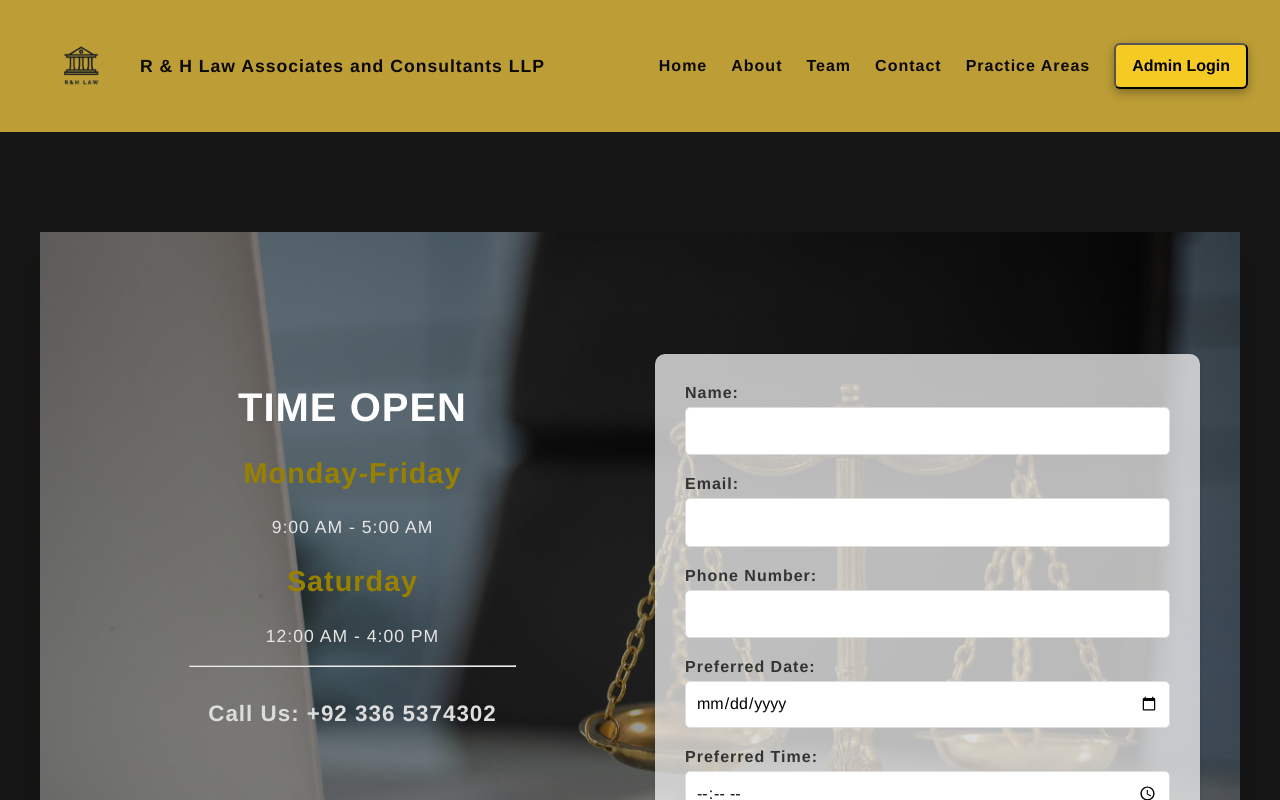
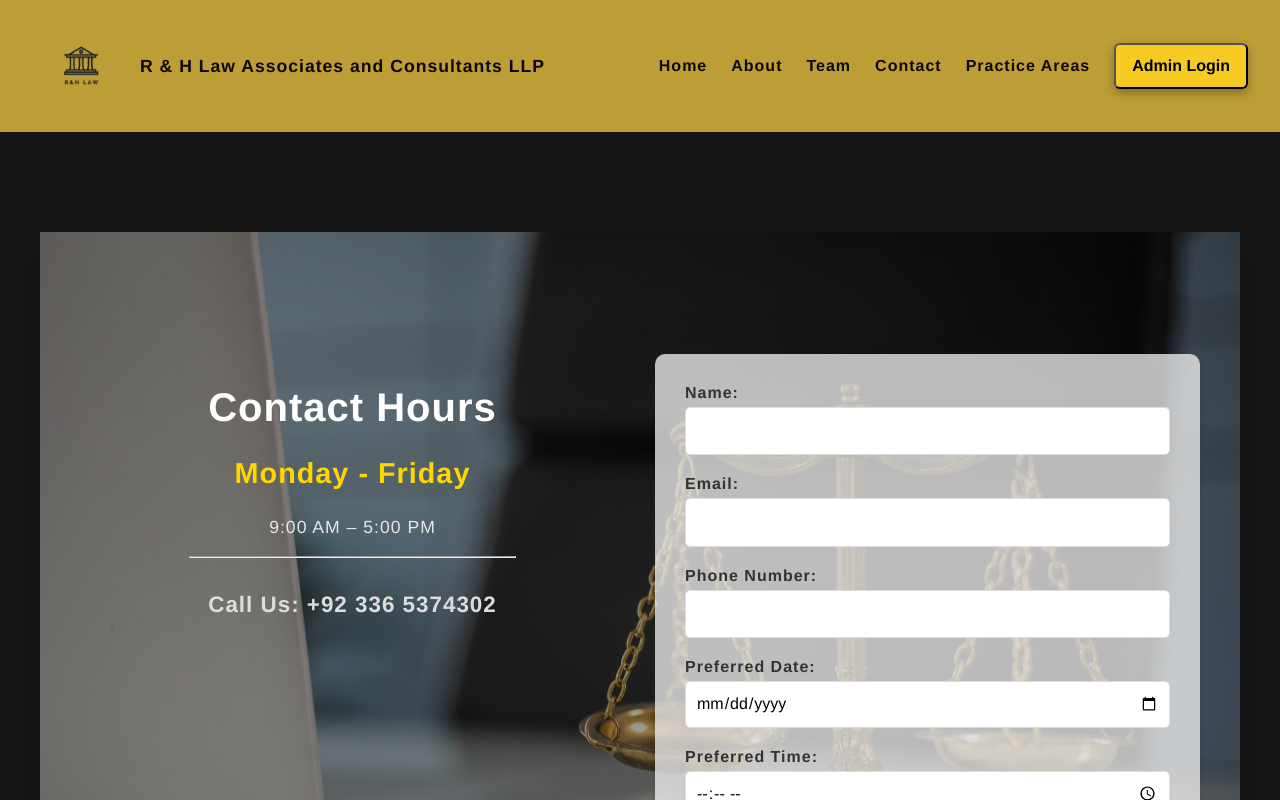
Before and after one commit to lakhan923/rh-law-website, a React (Create React App) app: page /book in a window 1280 px wide. Shown: the top 800 px of the page. Built offline with nearby package versions, Linux system fonts and the light colour scheme.

Commit message:
Updated book appointment page

```diff
--- a/src/pages/BookAppointment/book.jsx
+++ b/src/pages/BookAppointment/book.jsx
@@ -12,12 +12,9 @@ const Book = () => {
         loading="eager"
       />
       <div className={styles["container-time"]}>
-        <h2 className={styles.heading}>Time Open</h2>
-        <h3 className={styles["heading-days"]}>Monday-Friday</h3>
-        <p>9:00 AM - 5:00 AM </p>
-
-        <h3 className={styles["heading-days"]}>Saturday</h3>
-        <p>12:00 AM - 4:00 PM</p>
+        <h2>Contact Hours</h2>
+        <h3 className={styles["heading-days"]}>Monday - Friday</h3>
+        <p>9:00 AM – 5:00 PM </p>
         <hr />
 
         <h4 className={styles["heading-phone"]}>Call Us: +92 336 5374302</h4>
--- a/src/pages/BookAppointment/book.module.css
+++ b/src/pages/BookAppointment/book.module.css
@@ -62,17 +62,8 @@ body {
   line-height: 1.3;
 }
 
-.heading {
-  font-size: 2.5rem;
-  text-transform: uppercase;
-  margin: 0 0 30px;
-  color: #fff;
-  line-height: 1.3;
-  animation: fadeInUp 2s ease-in-out;
-}
-
 .heading-days {
-  color: #998100;
+  color: #ffd700;
   font-size: 1.8rem;
   margin: 20px 0;
   line-height: 1.4;
```
